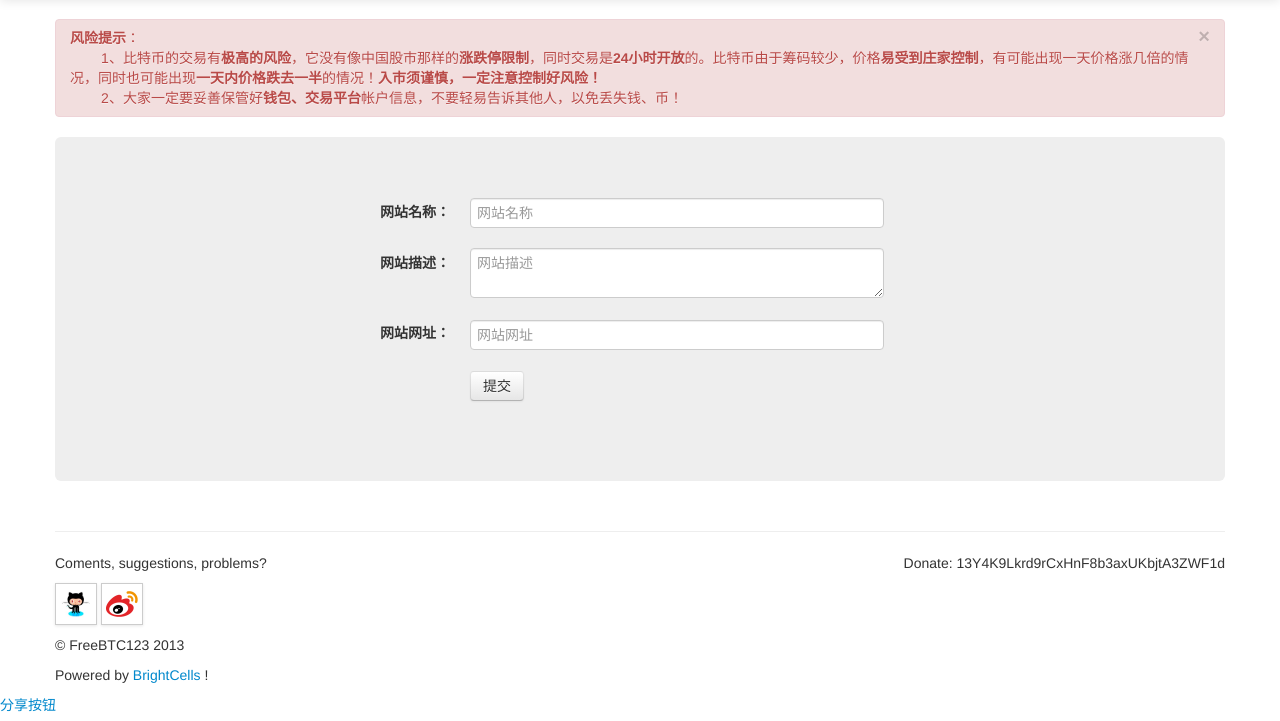
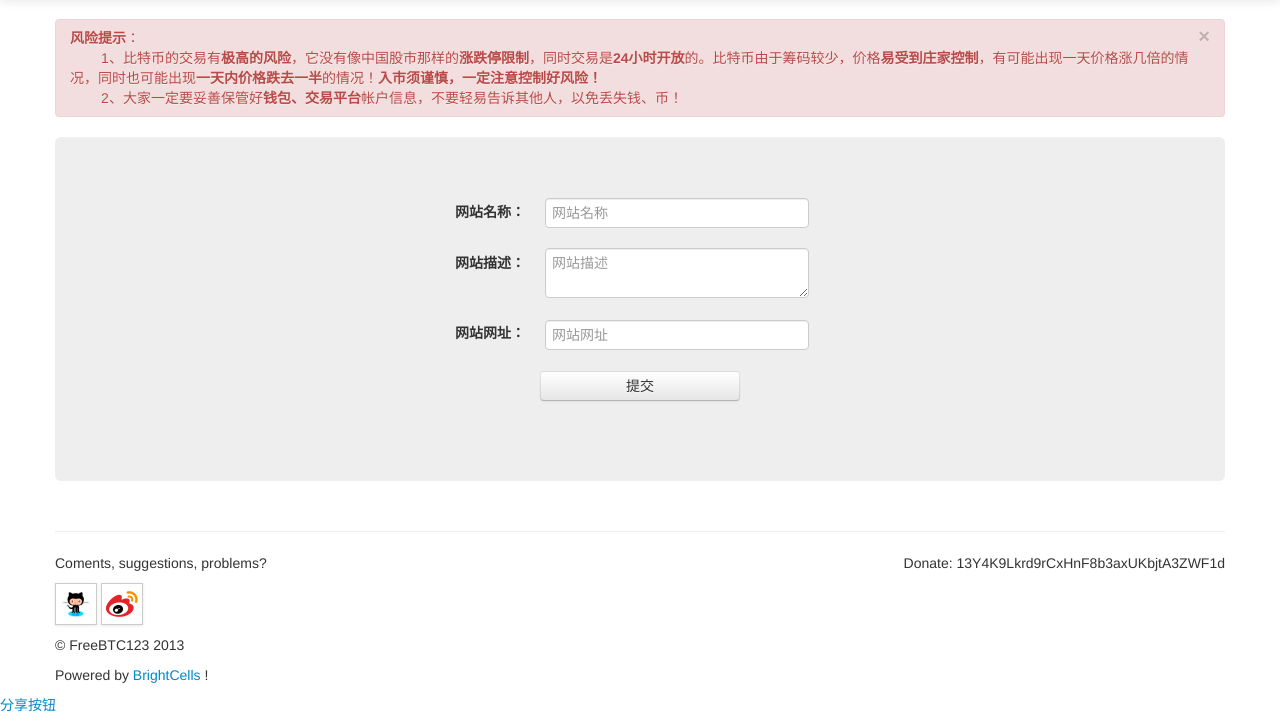
Before and after one commit to Brightcells/btc, a Django app: page /submitsite in a window 1280 px wide. Shown: the part 41-762 px from the top of the page. Run offline with Django 3.2, Linux system fonts and the light colour scheme; data that the repository does not hold is empty; parts of the project's set-up code (start-up, migrations or seed data) failed here and were passed over; some libraries are stand-ins or nearby versions.

Commit message:
adjust layout, form with submit

```diff
--- a/btc/global_static/css/common.css
+++ b/btc/global_static/css/common.css
@@ -109,11 +109,20 @@ body {
    - */
 .divCenter {
 	margin: 0 auto;
-	width: 700px;
+	width: 550px;
+}
+
+.nopaddinglr{
+	padding-left: 0 !important;
+	padding-right: 0 !important;
 }
 
 .controls input, .controls textarea {
-	width: 400px;
+	width: 250px;
+}
+
+.control-group .btn{
+	width: 200px;
 }
 
 /* -Di
--- a/freebtc123/templates/freebtc123/evaluate.html
+++ b/freebtc123/templates/freebtc123/evaluate.html
@@ -74,7 +74,7 @@
 		<div class="row-fluid">
 			<div class="span12">
 				<a name="unpaid"></a>
-				<div class="hero-unit">
+				<div class="hero-unit nopaddinglr">
 					<div class="divCenter">
 						<form class="form-horizontal" action="{% url 'freebtc123:evaluate' siteid %}" method='post'>
 						    <div class="control-group">
@@ -83,10 +83,8 @@
 									<textarea id="inputEvaluateContent" name="content" cols="50" rows="2" onscroll="this.rows++;" placeholder="评论内容"></textarea>
 								</div>
 							</div>
-							<div class="control-group">
-								<div class="controls">
+							<div class="control-group text-center">
 									<button type="submit" class="btn">提交</button>
-								</div>
 							</div>
 						</form>
 					</div>
--- a/freebtc123/templates/freebtc123/submitsite.html
+++ b/freebtc123/templates/freebtc123/submitsite.html
@@ -12,7 +12,7 @@
 		<div class="row-fluid">
 			<div class="span12">
 				<a name="unpaid"></a>
-				<div class="hero-unit">
+				<div class="hero-unit nopaddinglr">
 					<div class="divCenter">
 						<form class="form-horizontal" action="{% url 'freebtc123:submitsite' %}" method='post'>
 							<div class="control-group">
@@ -33,10 +33,8 @@
 									<input type="text" id="inputSiteUrl" name="url" placeholder="网站网址">
 								</div>
 							</div>
-							<div class="control-group">
-								<div class="controls">
+							<div class="control-group text-center">
 									<button type="submit" class="btn">提交</button>
-								</div>
 							</div>
 						</form>
 					</div>
```
Also changed, not shown: accounts/templates/accounts/login.html (+5 -9 lines), accounts/templates/accounts/signup.html (+4 -8 lines).
